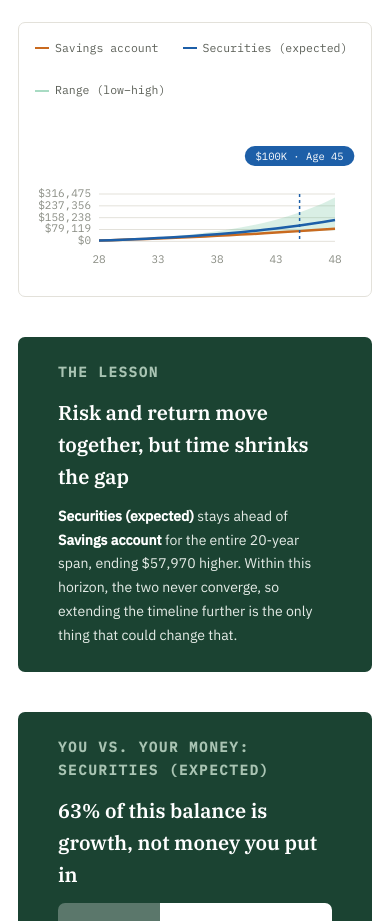
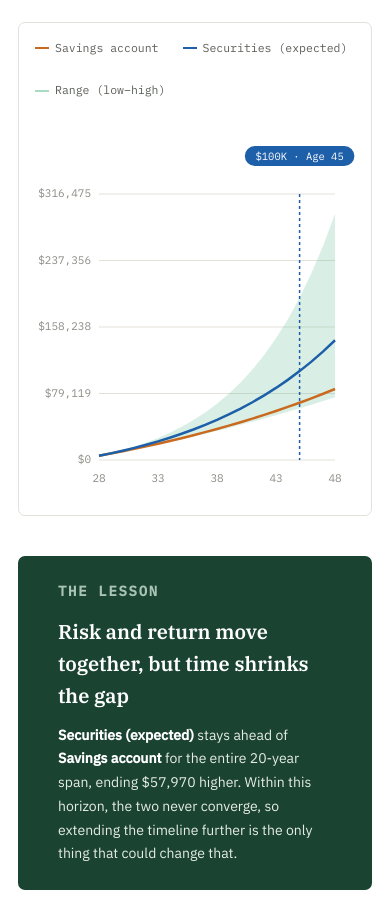
Before and after one commit to TobeOf17/whyfi-frontend, a React (Vite) app: page / in a window 390 px wide. Shown: the part 1640-2561 px from the top of the page. Built offline with nearby package versions, Linux system fonts and the light colour scheme.

Commit message:
Fix: Mobile responsiveness issues

```diff
--- a/src/components/LedgerChart.jsx
+++ b/src/components/LedgerChart.jsx
@@ -2,15 +2,30 @@ import { useEffect, useRef, useState } from 'react';
 import { formatCurrency } from '../services/formatters.js';
 
 const WIDTH = 900;
-const HEIGHT = 420;
 const MARKER_ROW_HEIGHT_BASE = 18;
 const MARKER_TOP_Y_BASE = 18;
 
-// Clamp how far the text/stroke compensation factor can swing, so a
-// transient 0-width measurement during layout (or an absurdly wide
-// monitor) can't produce nonsensical sizing.
 const MIN_SCALE = 0.55;
 const MAX_SCALE = 3.5;
+
+// Aspect ratio (height / width) at the wide end stays the familiar
+// landscape chart shape. At the narrow end (phones) it swings toward
+// portrait — taller than it is wide — so the chart gets real vertical
+// presence instead of shrinking into a squashed horizontal strip.
+// In between, it interpolates smoothly rather than snapping at a
+// breakpoint, so resizing a window doesn't visibly jump.
+const WIDE_BREAKPOINT = 700;
+const NARROW_BREAKPOINT = 380;
+const WIDE_RATIO = 420 / 900; // ~0.467 — the original landscape shape
+const NARROW_RATIO = 1.15; // taller than wide, genuinely portrait
+
+function computeHeight(renderedWidth) {
+    if (renderedWidth >= WIDE_BREAKPOINT) return WIDTH * WIDE_RATIO;
+    if (renderedWidth <= NARROW_BREAKPOINT) return WIDTH * NARROW_RATIO;
+    const t = (renderedWidth - NARROW_BREAKPOINT) / (WIDE_BREAKPOINT - NARROW_BREAKPOINT);
+    const ratio = NARROW_RATIO + (WIDE_RATIO - NARROW_RATIO) * t;
+    return WIDTH * ratio;
+}
 
 function xForYear(year, totalYears, plotWidth, padLeft) {
     return padLeft + (year / totalYears) * plotWidth;
@@ -46,16 +61,6 @@ export default function LedgerChart({ lines, band, markers = [], totalYears, cur
     const [hoverYear, setHoverYear] = useState(null);
     const [tooltipPos, setTooltipPos] = useState({ x: 0, y: 0 });
 
-    // Text and stroke weight inside the SVG are defined in the chart's fixed
-    // internal coordinate system (900 units wide). Without compensation, that
-    // system gets uniformly squeezed on a narrow phone screen exactly the way
-    // the plotted lines do, and an 11-unit axis label that reads fine at
-    // ~860px physical width renders at roughly 4px on a 320px phone,
-    // unreadable. `su()` (scaled-unit) computes how many internal units are
-    // needed for a given target to stay a constant physical pixel size
-    // regardless of how wide the container actually is. Geometry (line
-    // paths, gridline positions) is untouched by this — only decorative
-    // sizing (font size, stroke width, pill dimensions) runs through it.
     useEffect(() => {
         if (!wrapRef.current) return undefined;
         const observer = new ResizeObserver((entries) => {
@@ -66,6 +71,8 @@ export default function LedgerChart({ lines, band, markers = [], totalYears, cur
         observer.observe(wrapRef.current);
         return () => observer.disconnect();
     }, []);
+
+    const HEIGHT = computeHeight(renderedWidth);
 
     const rawScale = WIDTH / Math.max(renderedWidth, 1);
     const scale = Math.min(Math.max(rawScale, MIN_SCALE), MAX_SCALE);
@@ -84,7 +91,6 @@ export default function LedgerChart({ lines, band, markers = [], totalYears, cur
     const maxValue = Math.max(...allValues, 1) * 1.08;
 
     const gridLevels = [0, 0.25, 0.5, 0.75, 1];
-    // Fewer x-axis labels on a narrow phone screen so they don't collide.
     const isNarrow = renderedWidth < 420;
     const yearTickStep = Math.max(1, Math.round(totalYears / (isNarrow ? 4 : 6)));
     const yearTicks = (lines[0]?.points ?? [])
@@ -150,7 +156,7 @@ export default function LedgerChart({ lines, band, markers = [], totalYears, cur
             </div>
 
             <svg
-                viewBox={`0 0 ${WIDTH} ${HEIGHT}`}
+                viewBox={`0 0 ${WIDTH} ${HEIGHT.toFixed(1)}`}
                 width="100%"
                 role="img"
                 aria-label="Comparison chart of projected account values over time, with milestone markers. Touch or hover to see exact values."
```
